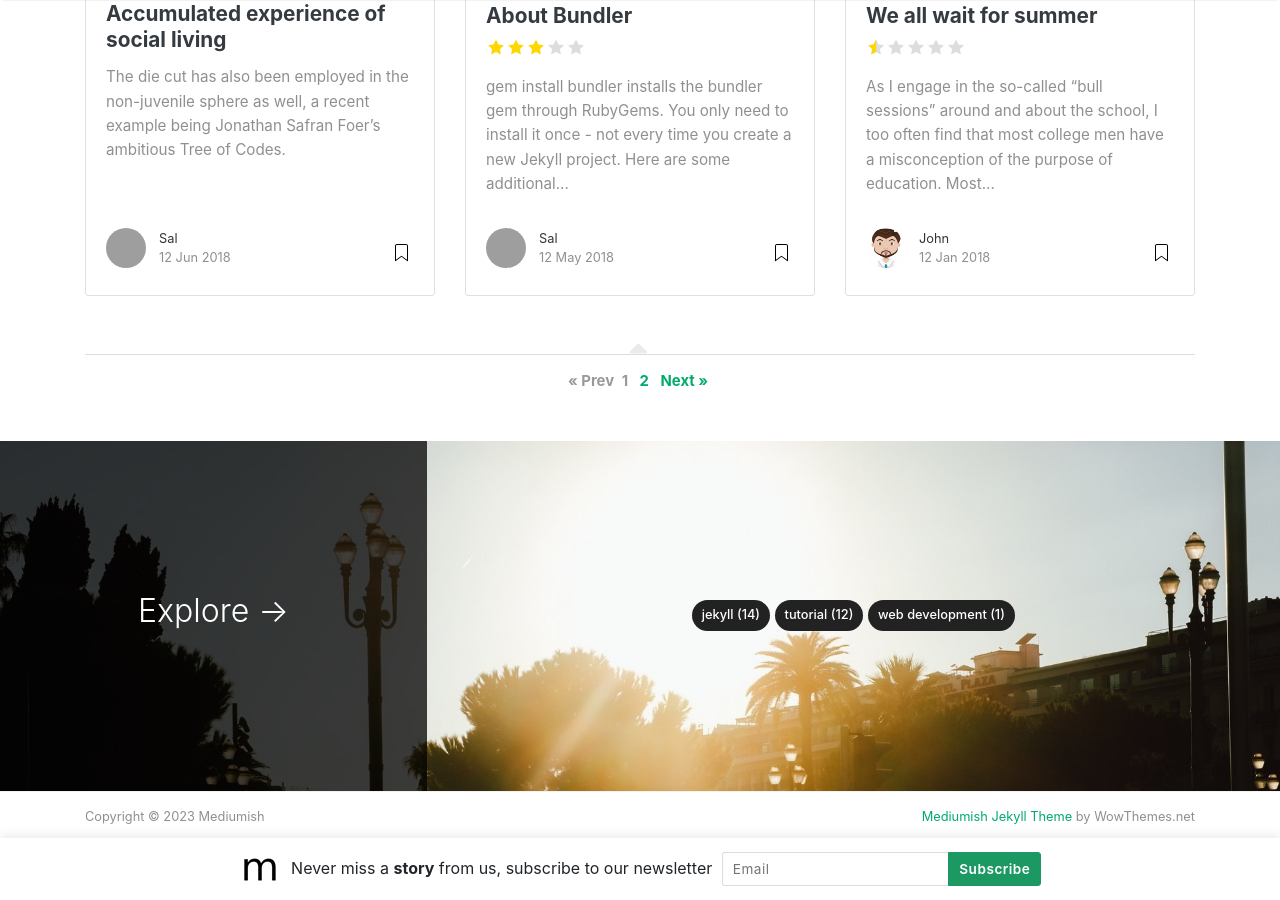
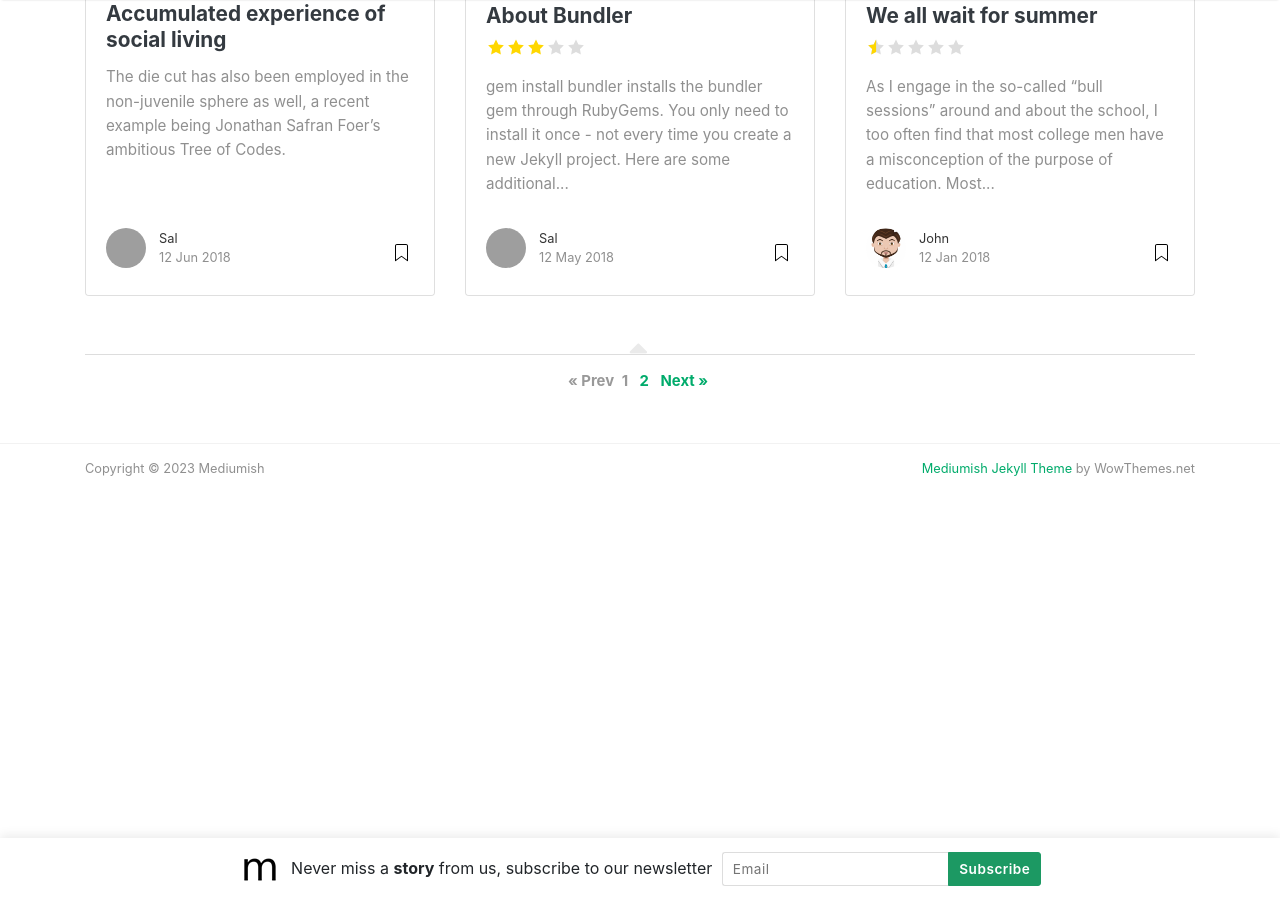
Before and after one commit to LawrenJ/LawrenJ.github.io, a Jekyll site: the page built from index.html, in a window 1280 px wide and 900 px high, scrolled down 1540 px. Built offline with Jekyll 4.4.1, drawn with Linux system fonts in a browser that asks for light colours; nearby versions of some CDN libraries; the list of posts is cut into pages by our own code; some of the changed text lies outside the part shown; grey boxes are pictures that could not be loaded.

Commit message:
Update default.html

```diff
--- a/_layouts/default.html
+++ b/_layouts/default.html
@@ -75,22 +75,6 @@
                 <a class="nav-link" href="/about">About</a>
                 </li>
 
-                <li class="nav-item">
-                <a target="_blank" class="nav-link" href="https://bootstrapstarter.com/bootstrap-templates/template-mediumish-bootstrap-jekyll/"> Docs</a>
-                </li>
-
-                <li class="nav-item">
-                <a target="_blank" class="nav-link" href="https://www.wowthemes.net/themes/mediumish-wordpress/"><i class="fab fa-wordpress-simple"></i> WP Version</a>
-                </li>
-
-                <li class="nav-item">
-                <a target="_blank" class="nav-link" href="https://www.wowthemes.net/themes/mediumish-ghost/"><i class="fab fa-snapchat-ghost"></i> Ghost Version</a>
-                </li>
-
-                <li class="nav-item">
-                <a target="_blank" class="nav-link" href="https://github.com/wowthemesnet/mediumish-theme-jekyll"><i class="fab fa-github"></i> Fork on Github</a>
-                </li>
-
                 {% include search-lunr.html %}
 
             </ul>
@@ -141,31 +125,6 @@
 
 </div>
 
-<!-- Categories Jumbotron
-================================================== -->
-<div class="jumbotron fortags">
-	<div class="d-md-flex h-100">
-		<div class="col-md-4 transpdark align-self-center text-center h-100">
-            <div class="d-md-flex align-items-center justify-content-center h-100">
-                <h2 class="d-md-block align-self-center py-1 font-weight-light">Explore <span class="d-none d-md-inline">→</span></h2>
-            </div>
-		</div>
-		<div class="col-md-8 p-5 align-self-center text-center">
-            {% assign categories_list = site.categories %}
-            {% if categories_list.first[0] == null %}
-                {% for category in categories_list %}
-                    <a class="mt-1 mb-1" href="{{site.baseurl}}/categories#{{ category | url_escape | strip | replace: ' ', '-' }}">{{ category | camelcase }} ({{ site.tags[category].size }})</a>
-                {% endfor %}
-            {% else %}
-                {% for category in categories_list %}
-                    <a class="mt-1 mb-1" href="{{site.baseurl}}/categories#{{ category[0] | url_escape | strip | replace: ' ', '-' }}">{{ category[0] | camelcase }} ({{ category[1].size }})</a>
-                {% endfor %}
-            {% endif %}
-            {% assign categories_list = nil %}
-		</div>
-	</div>
-</div>
-
 <!-- Begin Footer
 ================================================== -->
 <footer class="footer">
```
